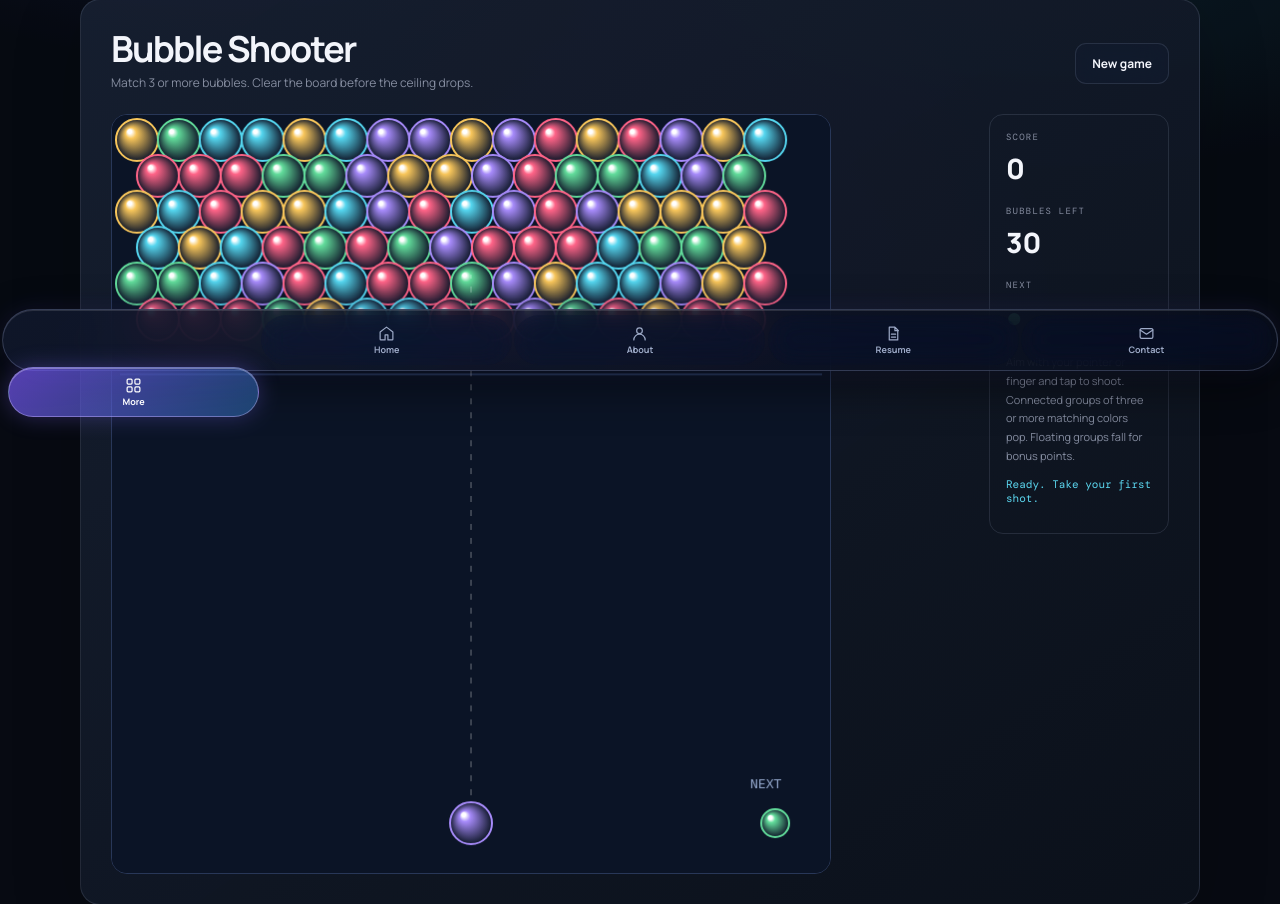
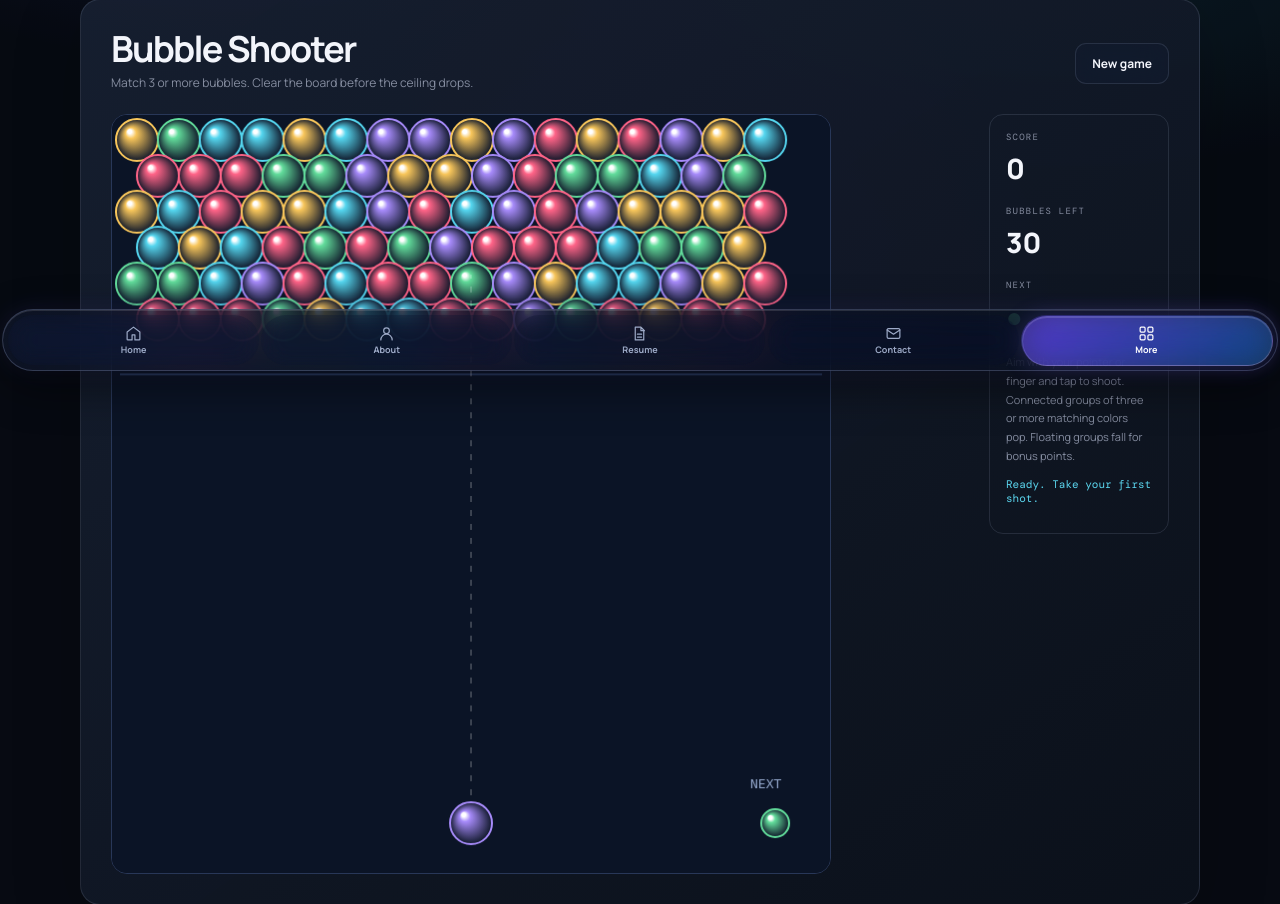
Before and after one commit to saifalisew1508/Portfolio, a PHP site: page /games.html in a window 1280 px wide. Shown: the part 419-1323 px from the top of the page. Run offline with PHP 8.4, Linux system fonts and the light colour scheme; some libraries are stand-ins or nearby versions.

Commit message:
Add fluid sliding liquid-glass navigation capsule with 30 percent transparency

```diff
--- a/style.css
+++ b/style.css
@@ -857,3 +857,15 @@ body{padding-bottom:calc(84px + env(safe-area-inset-bottom))}
 body[data-theme="day"] .interest-tags span{color:#33415c;background:rgba(111,139,205,.1);border-color:rgba(75,99,155,.16);}
 @media(max-width:760px){.interests-line{display:block}.interest-tags{margin-top:12px;}}
 @media(prefers-reduced-motion:reduce){:where(button,[role="button"],.button,.submit-button,.header-cta,.round-link,.text-link,.project-card,.socials a,.music-track,.global-nav-item){transition:none!important;}}
+
+
+/* Fluid active capsule: the highlight glides between all five equal navigation slots. */
+.global-glass-nav{isolation:isolate;background:linear-gradient(145deg,rgba(17,24,44,.70),rgba(8,13,27,.70))!important;backdrop-filter:blur(30px) saturate(170%);-webkit-backdrop-filter:blur(30px) saturate(170%);}
+.global-nav-indicator{position:absolute;z-index:0;left:0;top:0;width:0;height:0;display:block;pointer-events:none;border-radius:999px;background:linear-gradient(135deg,rgba(125,91,255,.52),rgba(54,139,224,.36));border:1px solid rgba(197,185,255,.38);box-shadow:inset 0 1px 0 rgba(255,255,255,.26),0 0 22px rgba(130,105,255,.25);opacity:0;transform:translate3d(0,0,0);transition:transform .72s cubic-bezier(.2,.9,.18,1.18),width .52s cubic-bezier(.2,.9,.18,1.18),height .52s ease,opacity .2s ease;will-change:transform,width,height;}
+.global-nav-indicator.is-ready{opacity:1;}
+.global-nav-item,.global-nav-more{position:relative;z-index:1;}
+.global-nav-item:before{display:none!important;}
+.global-nav-item.active{color:#fff;}
+.global-nav-item:active{transform:scale(.985);}
+@media(max-width:390px){.global-glass-nav{background:linear-gradient(145deg,rgba(17,24,44,.70),rgba(8,13,27,.70))!important;}}
+@media(prefers-reduced-motion:reduce){.global-nav-indicator{transition:none!important;}}
```
